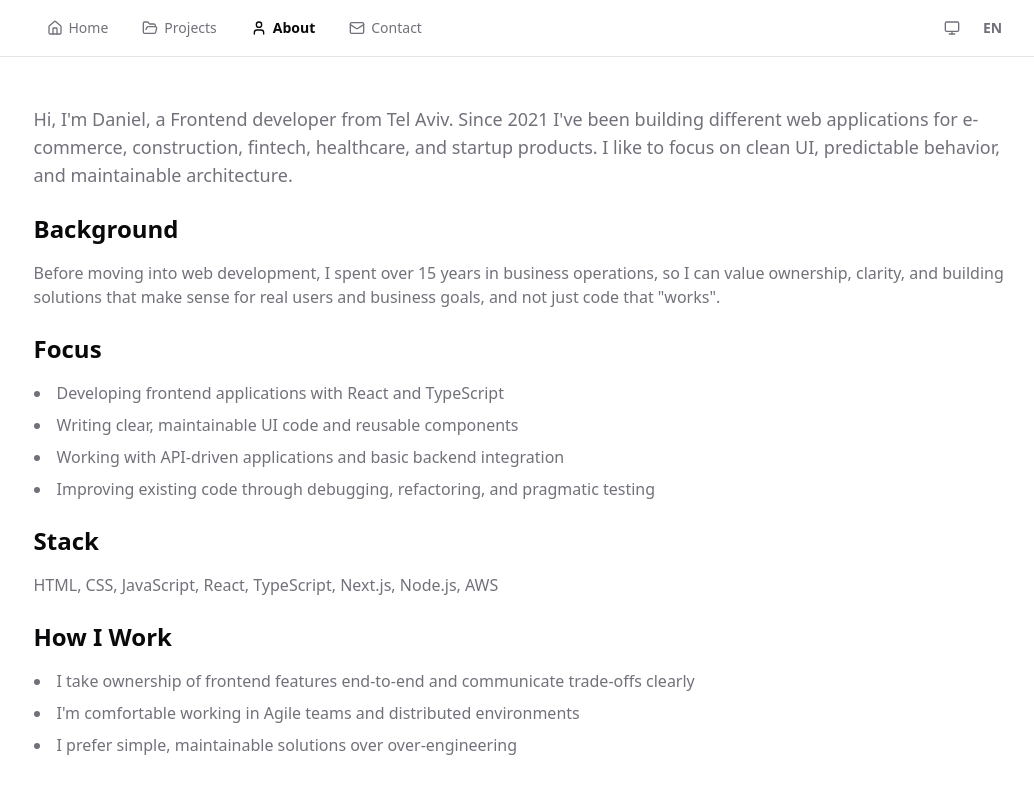
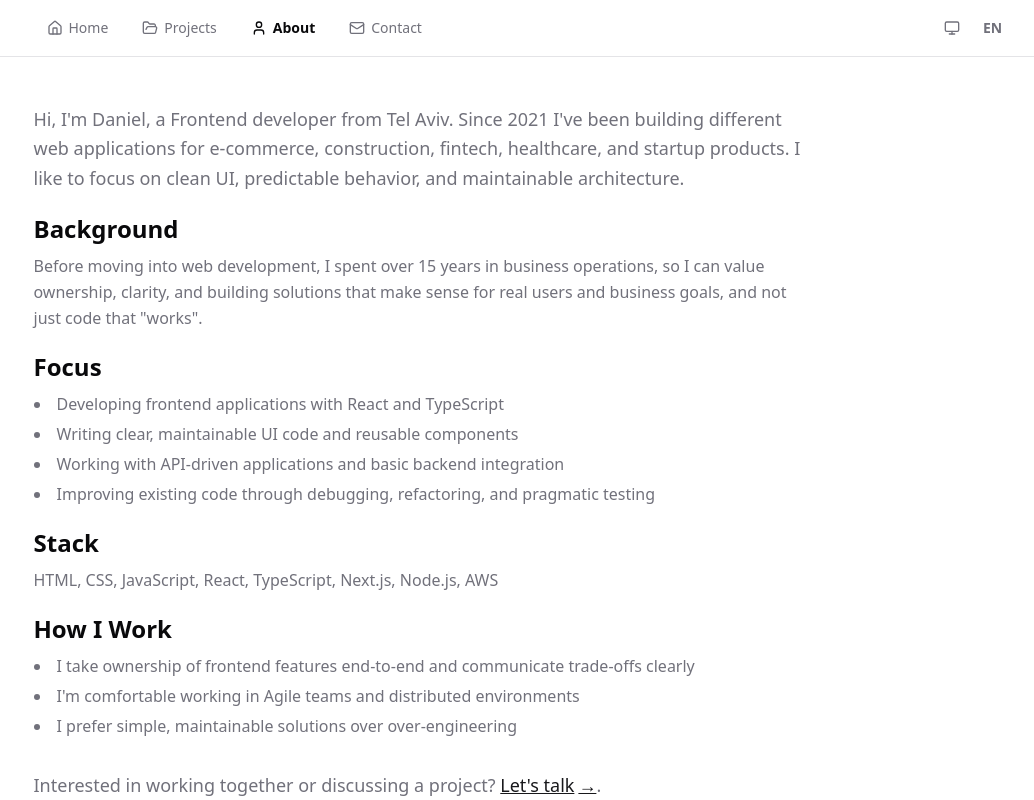
Before and after one commit to quterma/portfolio-hub, a Next.js app: page /en/about in a window 1280 px wide. Shown: the top 800 px of the page, without its empty margins (111-1145 px from the left). Built offline with nearby package versions, Linux system fonts and the light colour scheme.

Commit message:
feat: polish about page layout and typography

```diff
--- a/src/app/[locale]/about/page.tsx
+++ b/src/app/[locale]/about/page.tsx
@@ -17,54 +17,61 @@ export default async function AboutPage({ params }: AboutPageProps) {
 
   return (
     <Container>
-      <div className="flex flex-col space-y-8 py-12">
+      <div className="flex flex-col space-y-5 py-12">
         <h1 className="sr-only">{t("about.title")}</h1>
-        <div className="prose prose-gray dark:prose-invert max-w-none space-y-6">
-          <p className="text-lg text-muted-foreground">{t("about.intro")}</p>
+        <div className="prose prose-gray dark:prose-invert max-w-3xl space-y-5">
+          <p className="text-lg text-muted-foreground leading-relaxed">
+            {t("about.intro")}
+          </p>
 
-          <section className="space-y-4">
-            <h2 className="text-2xl font-semibold">
+          <section className="space-y-2">
+            <h2 className="text-2xl font-semibold mt-1">
               {t("about.sections.background")}
             </h2>
-            <p className="text-muted-foreground">{t("about.background")}</p>
+            <p className="text-muted-foreground leading-relaxed">
+              {t("about.background")}
+            </p>
           </section>
 
-          <section className="space-y-4">
-            <h2 className="text-2xl font-semibold">
+          <section className="space-y-2">
+            <h2 className="text-2xl font-semibold mt-1">
               {t("about.sections.focus")}
             </h2>
-            <ul className="list-disc list-inside space-y-2 text-muted-foreground">
+            <ul className="list-disc list-inside space-y-1 text-muted-foreground leading-relaxed">
               {focusItems.map((item, index) => (
                 <li key={index}>{item}</li>
               ))}
             </ul>
           </section>
 
-          <section className="space-y-4">
-            <h2 className="text-2xl font-semibold">
+          <section className="space-y-2">
+            <h2 className="text-2xl font-semibold mt-1">
               {t("about.sections.stack")}
             </h2>
-            <p className="text-muted-foreground">{t("about.stack")}</p>
+            <p className="text-muted-foreground leading-relaxed">
+              {t("about.stack")}
+            </p>
           </section>
 
-          <section className="space-y-4">
-            <h2 className="text-2xl font-semibold">
+          <section className="space-y-2">
+            <h2 className="text-2xl font-semibold mt-1">
               {t("about.sections.howIWork")}
             </h2>
-            <ul className="list-disc list-inside space-y-2 text-muted-foreground">
+            <ul className="list-disc list-inside space-y-1 text-muted-foreground leading-relaxed">
               {howIWorkItems.map((item, index) => (
                 <li key={index}>{item}</li>
               ))}
             </ul>
           </section>
 
-          <p className="text-lg text-muted-foreground pt-4">
+          <p className="text-lg text-muted-foreground leading-relaxed pt-3">
             {t("about.closingText")}{" "}
             <Link
               href="/contact"
-              className="font-medium text-primary hover:underline"
+              className="font-medium text-primary underline hover:no-underline inline-flex items-center gap-1"
             >
               {t("about.closingLink")}
+              <span aria-hidden="true">→</span>
             </Link>
             .
           </p>
```
